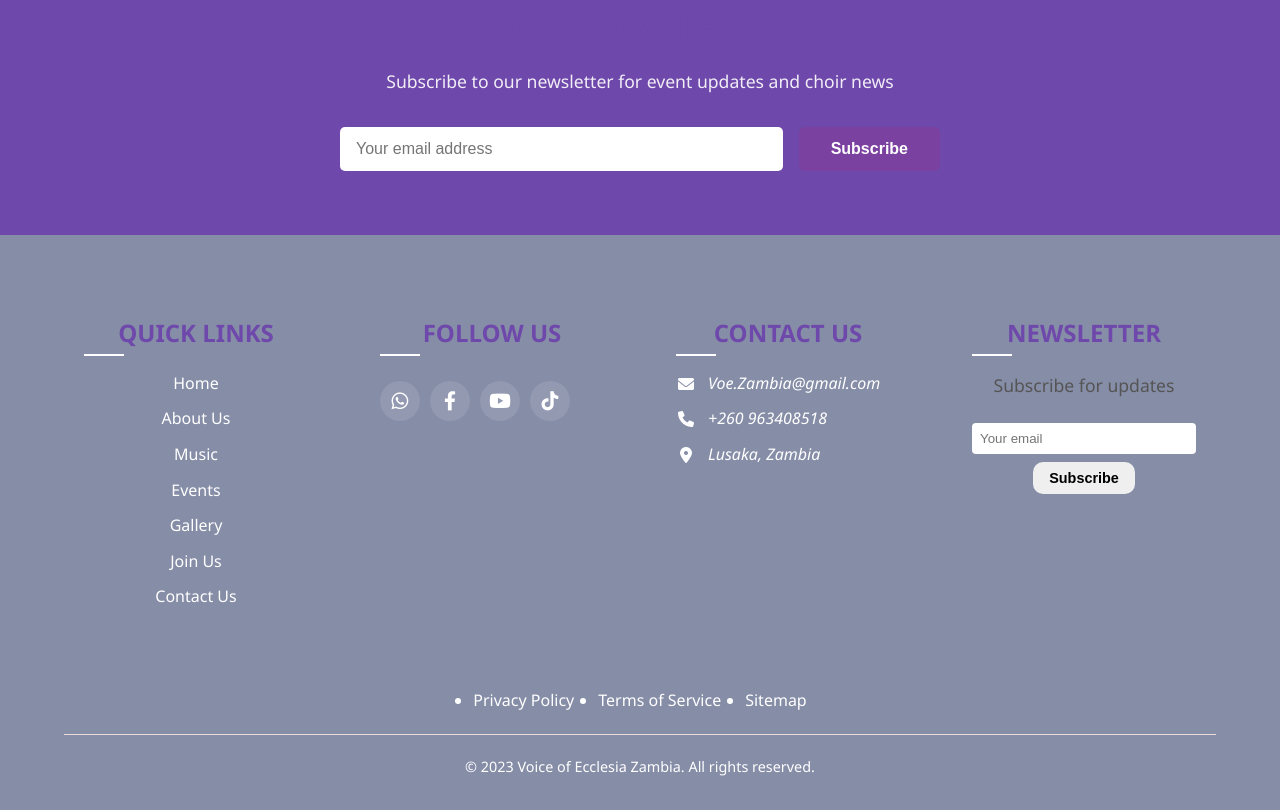
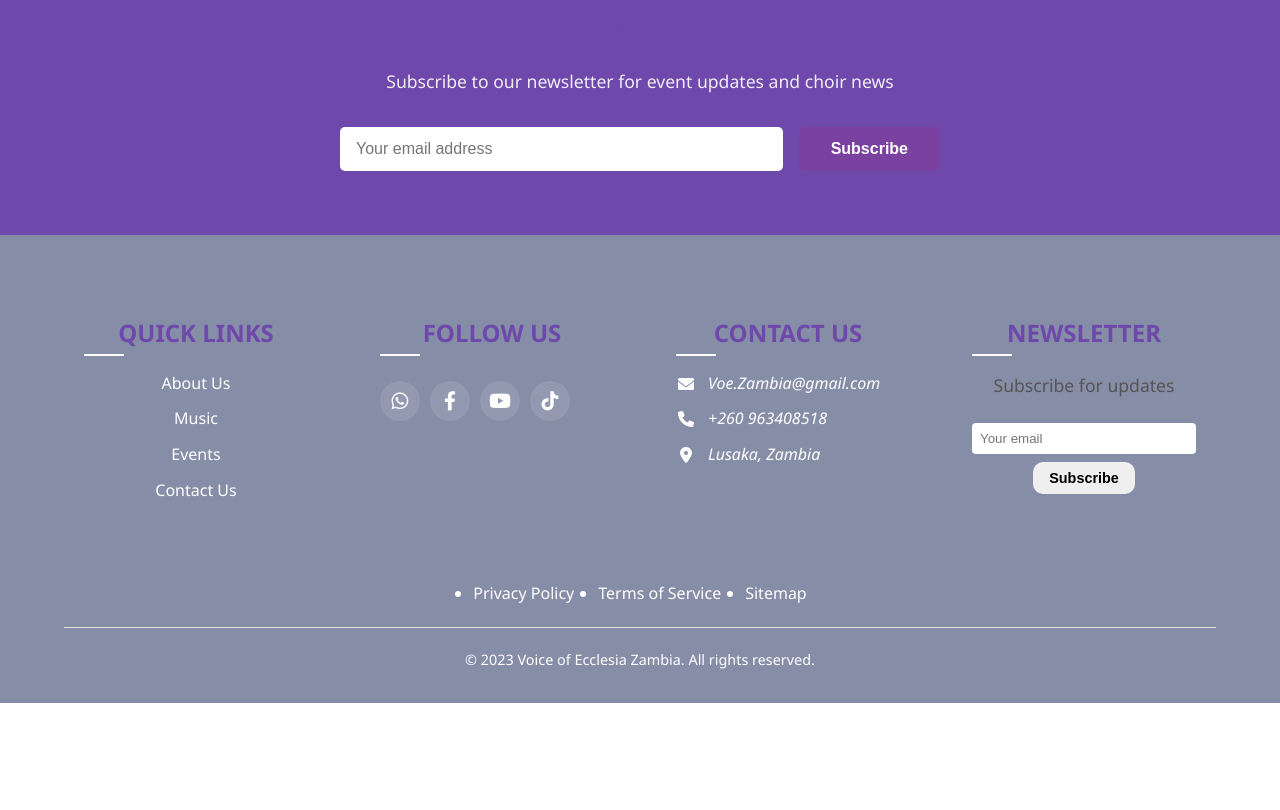
Before and after one commit to Godfrey-cyber23/voez-website, a plain HTML site: page events.html in a window 1280 px wide. Shown: the part 1249-2059 px from the top of the page. After the commit the page ends 1952 px from the top, so only its background shows below. Drawn offline with Linux system fonts and the light colour scheme.

Commit message:
This is an update on various pages

```diff
--- a/events.html
+++ b/events.html
@@ -137,12 +137,9 @@
         <div class="footer-section">
           <h3 class="footer-heading">Quick Links</h3>
           <ul class="footer-links">
-            <li><a href="index.html">Home</a></li>
             <li><a href="about.html">About Us</a></li>
             <li><a href="music.html">Music</a></li>
             <li><a href="events.html">Events</a></li>
-            <li><a href="gallery.html">Gallery</a></li>
-            <li><a href="join.html">Join Us</a></li>
             <li><a href="contact.html">Contact Us</a></li>
           </ul>
         </div>
```
